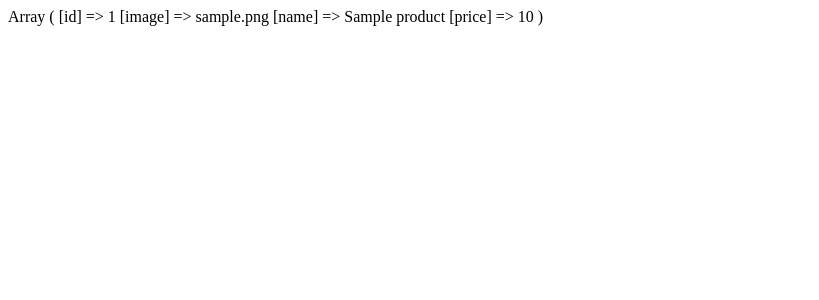
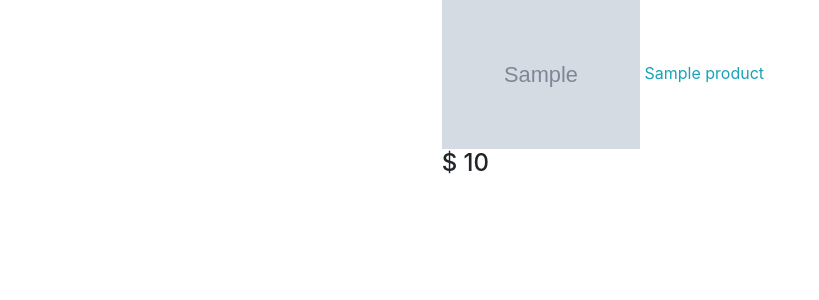
Before and after one commit to Jackerlus/FashionDirect, a PHP site: page /test/products.php in a window 1280 px wide. Shown: the top 300 px of the page, without its empty margins (0-819 px from the left). Run offline with PHP 8.4, Linux system fonts and the light colour scheme; tables that the repository leaves empty or names only in its code hold one stand-in row (values such as "Sample post"); grey boxes marked "Sample" are stand-in pictures.

Commit message:
Added a products page to display items

```diff
--- /dev/null
+++ b/css/products.css
@@ -0,0 +1,5 @@
+#product-image
+{
+    height: 50%;
+    width: 50%;
+}
--- a/products.php
+++ b/products.php
@@ -1,3 +1,15 @@
+<!DOCTYPE html>
+<html>
+    <head>
+        <title>All Products</title>
+        <link href="css/products.css" rel="stylesheet" type="text/css"/>
+        <?php
+        include("header.php");
+        ?>
+    </head>
+    <body>
+        <div class="container-fluid">
+            <div class="row justify-content-center">
     <?php
     $connect = mysqli_connect('localhost', 'root', '', 'fd');
     $query = 'SELECT * FROM products ORDER by id ASC';
@@ -8,8 +20,20 @@ if ($result)
         if(mysqli_num_rows($result) > 0)
         {
             while($product = mysqli_fetch_assoc($result))
-        {
-            print_r($product);
+            { ?>
+                <div class="col-sm-4">
+                    <div style="" class="product-card">
+                        <img id="product-image" src="<?php echo $product['image'];?>" class="img-responsive" />
+                        <a id="product-name" class="text-info" href="item.php?id=<?php echo $product['id']; ?>"><?php echo $product['name']; ?></a>
+                        <h4 class="">$ <?php echo $product['price']; ?></h4>
+                    </div>
+                </div>
+            <?php
             }
         }
     }
+    ?>
+            </div>
+        </div>
+    </body>
+</html>
```
Lines whose indentation alone changed are shown as unchanged.
